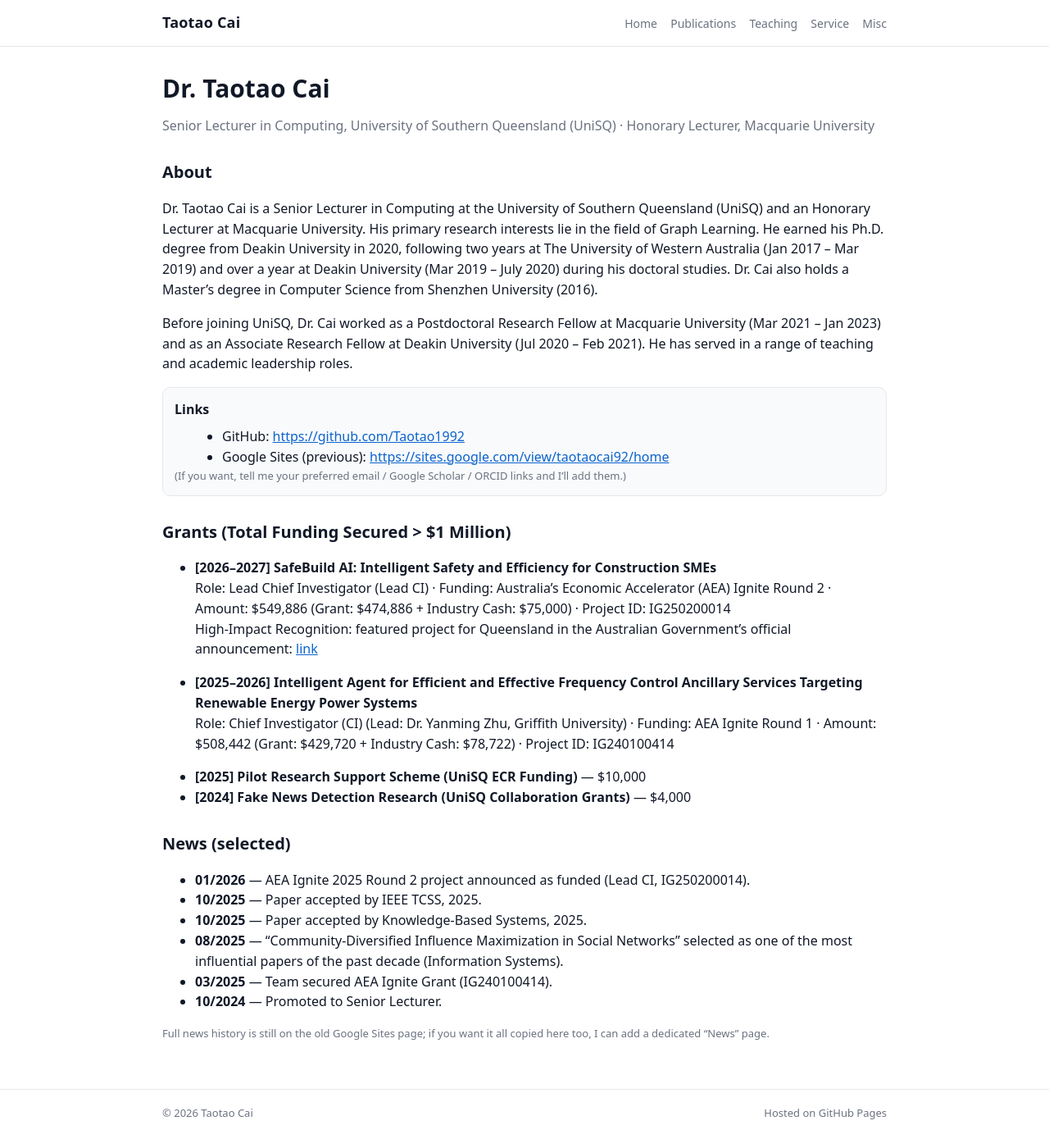
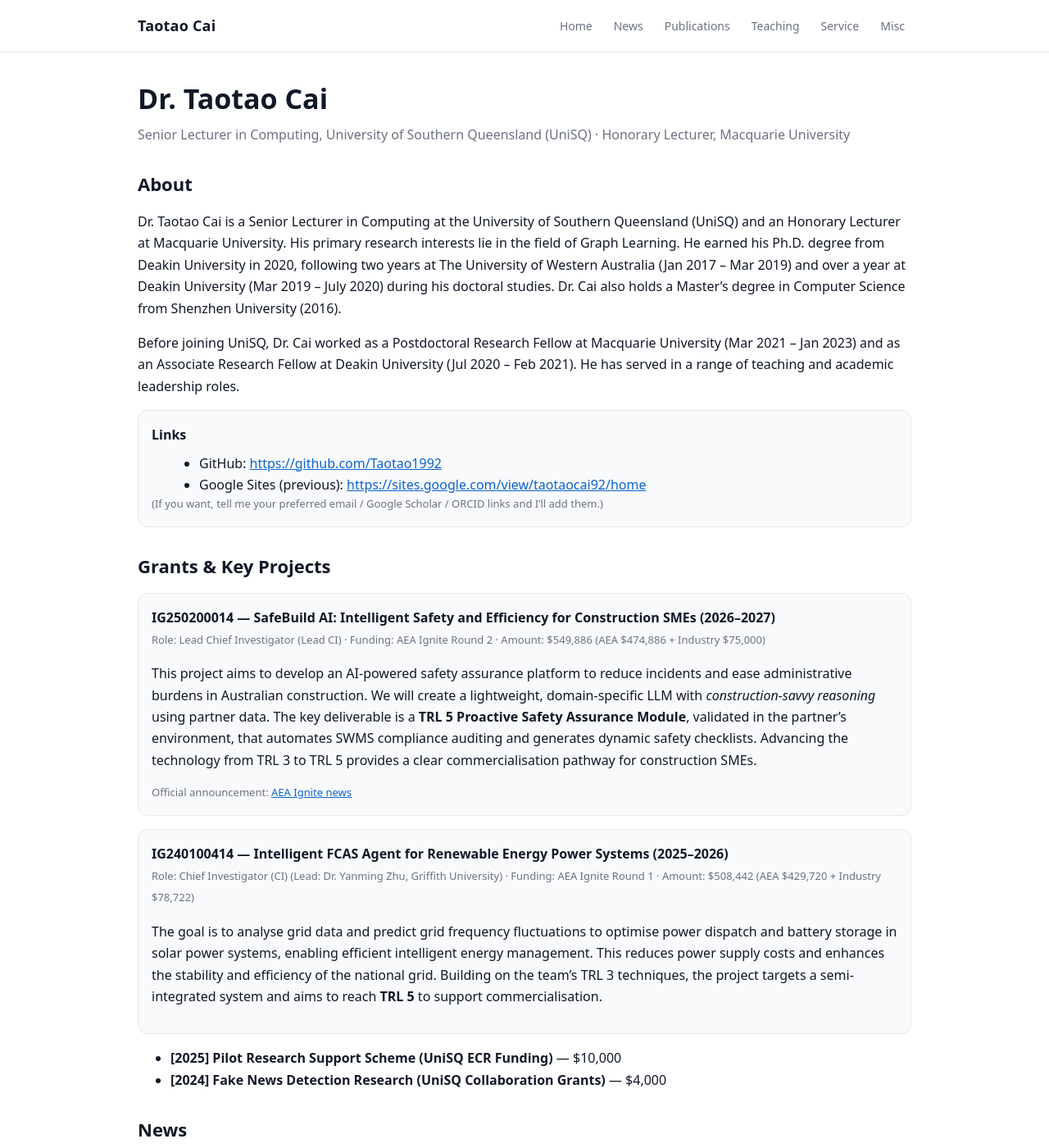
Before and after one commit to Taotao1992/Taotao1992.github.io, a Jekyll site: the page built from index.md, in a window 1280 px wide and 1400 px high. Shown: the whole window at 82% size. Built offline with Jekyll 4.4.1, drawn with Linux system fonts in a browser that asks for light colours; some of the changed text lies outside the part shown.

Commit message:
Improve styling, add News page, and add project descriptions

```diff
--- a/_layouts/default.html
+++ b/_layouts/default.html
@@ -13,6 +13,7 @@
         <div class="site-title"><a href="{{ "/" | relative_url }}">{{ site.title }}</a></div>
         <nav>
           <a href="{{ "/" | relative_url }}">Home</a>
+          <a href="{{ "/news/" | relative_url }}">News</a>
           <a href="{{ "/publications/" | relative_url }}">Publications</a>
           <a href="{{ "/teaching-supervision/" | relative_url }}">Teaching</a>
           <a href="{{ "/professional-activities/" | relative_url }}">Service</a>
--- a/assets/style.css
+++ b/assets/style.css
@@ -5,26 +5,39 @@
   --link:#0b63ce;
   --border:#e5e7eb;
   --card:#f9fafb;
-  --max: 920px;
+  --max: 980px;
   --font: ui-sans-serif, system-ui, -apple-system, Segoe UI, Roboto, Helvetica, Arial, "Apple Color Emoji", "Segoe UI Emoji";
 }
 *{box-sizing:border-box}
-html,body{margin:0;padding:0;background:var(--bg);color:var(--fg);font-family:var(--font);line-height:1.55}
-.container{max-width:var(--max);margin:0 auto;padding:28px 18px}
-header{border-bottom:1px solid var(--border);background:rgba(255,255,255,.92);backdrop-filter:saturate(180%) blur(8px);position:sticky;top:0;z-index:20}
-.header-inner{max-width:var(--max);margin:0 auto;padding:14px 18px;display:flex;gap:16px;align-items:baseline;justify-content:space-between}
-.site-title{font-weight:700;font-size:18px;letter-spacing:.2px}
+html,body{margin:0;padding:0;background:var(--bg);color:var(--fg);font-family:var(--font);line-height:1.65}
+.container{max-width:var(--max);margin:0 auto;padding:36px 18px}
+header{border-bottom:1px solid var(--border);background:rgba(255,255,255,.92);backdrop-filter:saturate(180%) blur(10px);position:sticky;top:0;z-index:20}
+.header-inner{max-width:var(--max);margin:0 auto;padding:14px 18px;display:flex;gap:16px;align-items:center;justify-content:space-between;flex-wrap:wrap}
+.site-title{font-weight:750;font-size:18px;letter-spacing:.2px}
 .site-title a{color:var(--fg);text-decoration:none}
-nav a{color:var(--muted);text-decoration:none;margin-left:12px;font-size:14px}
-nav a:hover{color:var(--fg);text-decoration:underline}
-main h1{margin:0 0 10px 0;font-size:30px}
-main h2{margin-top:28px;font-size:20px}
+nav{display:flex;flex-wrap:wrap;gap:10px}
+nav a{color:var(--muted);text-decoration:none;font-size:14px;padding:6px 8px;border-radius:8px}
+nav a:hover{color:var(--fg);background:#f3f4f6}
+
+main h1{margin:0 0 10px 0;font-size:34px;line-height:1.2}
+main h2{margin-top:34px;font-size:22px;line-height:1.25}
 main h3{margin-top:22px;font-size:16px;color:var(--fg)}
+
 a{color:var(--link)}
-.subtitle{color:var(--muted);margin-top:4px}
-.card{background:var(--card);border:1px solid var(--border);border-radius:10px;padding:14px 14px;margin:14px 0}
+.subtitle{color:var(--muted);margin-top:6px}
+.card{background:var(--card);border:1px solid var(--border);border-radius:12px;padding:16px 16px;margin:16px 0}
 .list-tight ul{margin:8px 0 0 18px}
 .small{color:var(--muted);font-size:13px}
-footer{border-top:1px solid var(--border);margin-top:30px}
+footer{border-top:1px solid var(--border);margin-top:34px}
 .footer-inner{max-width:var(--max);margin:0 auto;padding:18px;display:flex;justify-content:space-between;gap:12px;flex-wrap:wrap}
-hr{border:0;border-top:1px solid var(--border);margin:22px 0}
+hr{border:0;border-top:1px solid var(--border);margin:24px 0}
+
+/* nicer lists for “news”-style bullets */
+ul.news{list-style:none;padding-left:0}
+ul.news li{margin:10px 0;padding-left:14px;position:relative}
+ul.news li::before{content:"•";position:absolute;left:0;color:var(--muted)}
+
+/* responsive video embeds */
+.video-grid{display:grid;grid-template-columns:repeat(auto-fit,minmax(280px,1fr));gap:14px}
+.video{position:relative;width:100%;padding-top:56.25%;border:1px solid var(--border);border-radius:12px;overflow:hidden;background:#000}
+.video iframe{position:absolute;top:0;left:0;width:100%;height:100%}
--- a/index.md
+++ b/index.md
@@ -22,25 +22,33 @@ Before joining UniSQ, Dr. Cai worked as a Postdoctoral Research Fellow at Macqua
   <div class="small">(If you want, tell me your preferred email / Google Scholar / ORCID links and I’ll add them.)</div>
 </div>
 
-## Grants (Total Funding Secured &gt; $1 Million)
+## Grants & Key Projects
 
-- **[2026–2027] SafeBuild AI: Intelligent Safety and Efficiency for Construction SMEs**
-  Role: Lead Chief Investigator (Lead CI) · Funding: Australia’s Economic Accelerator (AEA) Ignite Round 2 · Amount: $549,886 (Grant: $474,886 + Industry Cash: $75,000) · Project ID: IG250200014
-  High-Impact Recognition: featured project for Queensland in the Australian Government’s official announcement: <a href="https://www.aea.gov.au/news/australia-backs-new-wave-high-impact-research-over-725-million-aea-ignite-grants">link</a>
+<div class="card">
+  <strong>IG250200014 — SafeBuild AI: Intelligent Safety and Efficiency for Construction SMEs (2026–2027)</strong><br/>
+  <span class="small">Role: Lead Chief Investigator (Lead CI) · Funding: AEA Ignite Round 2 · Amount: $549,886 (AEA $474,886 + Industry $75,000)</span>
+  <p>
+    This project aims to develop an AI-powered safety assurance platform to reduce incidents and ease administrative burdens in Australian construction.
+    We will create a lightweight, domain-specific LLM with <em>construction-savvy reasoning</em> using partner data.
+    The key deliverable is a <strong>TRL 5 Proactive Safety Assurance Module</strong>, validated in the partner’s environment, that automates SWMS compliance auditing and generates dynamic safety checklists.
+    Advancing the technology from TRL 3 to TRL 5 provides a clear commercialisation pathway for construction SMEs.
+  </p>
+  <div class="small">Official announcement: <a href="https://www.aea.gov.au/news/australia-backs-new-wave-high-impact-research-over-725-million-aea-ignite-grants">AEA Ignite news</a></div>
+</div>
 
-- **[2025–2026] Intelligent Agent for Efficient and Effective Frequency Control Ancillary Services Targeting Renewable Energy Power Systems**
-  Role: Chief Investigator (CI) (Lead: Dr. Yanming Zhu, Griffith University) · Funding: AEA Ignite Round 1 · Amount: $508,442 (Grant: $429,720 + Industry Cash: $78,722) · Project ID: IG240100414
+<div class="card">
+  <strong>IG240100414 — Intelligent FCAS Agent for Renewable Energy Power Systems (2025–2026)</strong><br/>
+  <span class="small">Role: Chief Investigator (CI) (Lead: Dr. Yanming Zhu, Griffith University) · Funding: AEA Ignite Round 1 · Amount: $508,442 (AEA $429,720 + Industry $78,722)</span>
+  <p>
+    The goal is to analyse grid data and predict grid frequency fluctuations to optimise power dispatch and battery storage in solar power systems, enabling efficient intelligent energy management.
+    This reduces power supply costs and enhances the stability and efficiency of the national grid.
+    Building on the team’s TRL 3 techniques, the project targets a semi-integrated system and aims to reach <strong>TRL 5</strong> to support commercialisation.
+  </p>
+</div>
 
 - **[2025] Pilot Research Support Scheme (UniSQ ECR Funding)** — $10,000
 - **[2024] Fake News Detection Research (UniSQ Collaboration Grants)** — $4,000
 
-## News (selected)
+## News
 
-- **01/2026** — AEA Ignite 2025 Round 2 project announced as funded (Lead CI, IG250200014).
-- **10/2025** — Paper accepted by IEEE TCSS, 2025.
-- **10/2025** — Paper accepted by Knowledge-Based Systems, 2025.
-- **08/2025** — “Community-Diversified Influence Maximization in Social Networks” selected as one of the most influential papers of the past decade (Information Systems).
-- **03/2025** — Team secured AEA Ignite Grant (IG240100414).
-- **10/2024** — Promoted to Senior Lecturer.
-
-<div class="small">Full news history is still on the old Google Sites page; if you want it all copied here too, I can add a dedicated “News” page.</div>
+Recent updates are shown on this page; the full list is on <a href="/news/">/news/</a>.
```
Also changed, not shown: miscellaneous.md (+12 -1 lines), news.md (added, +51 -0 lines).
